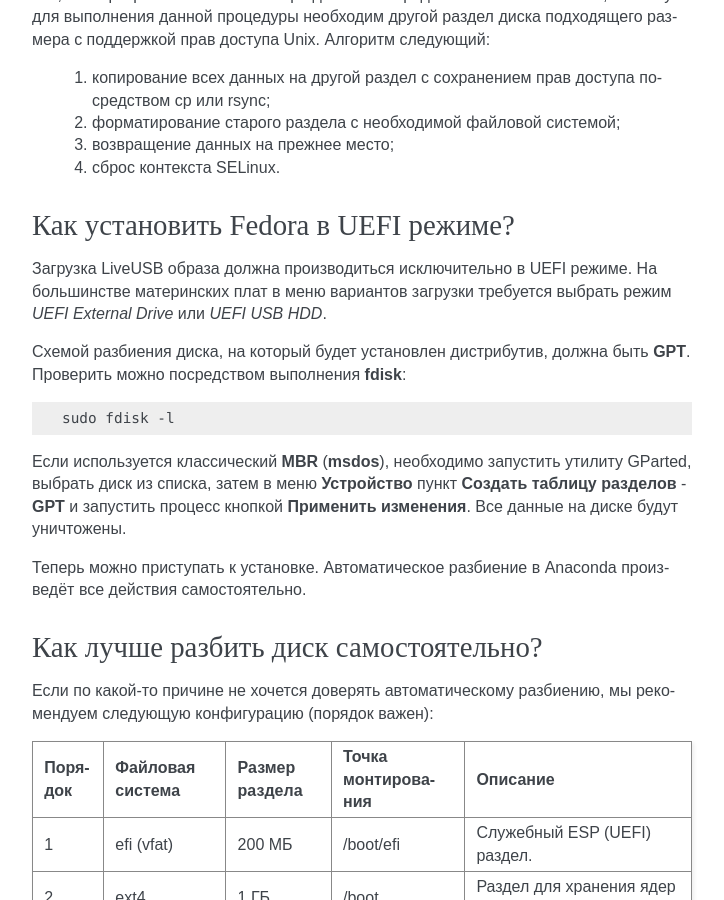
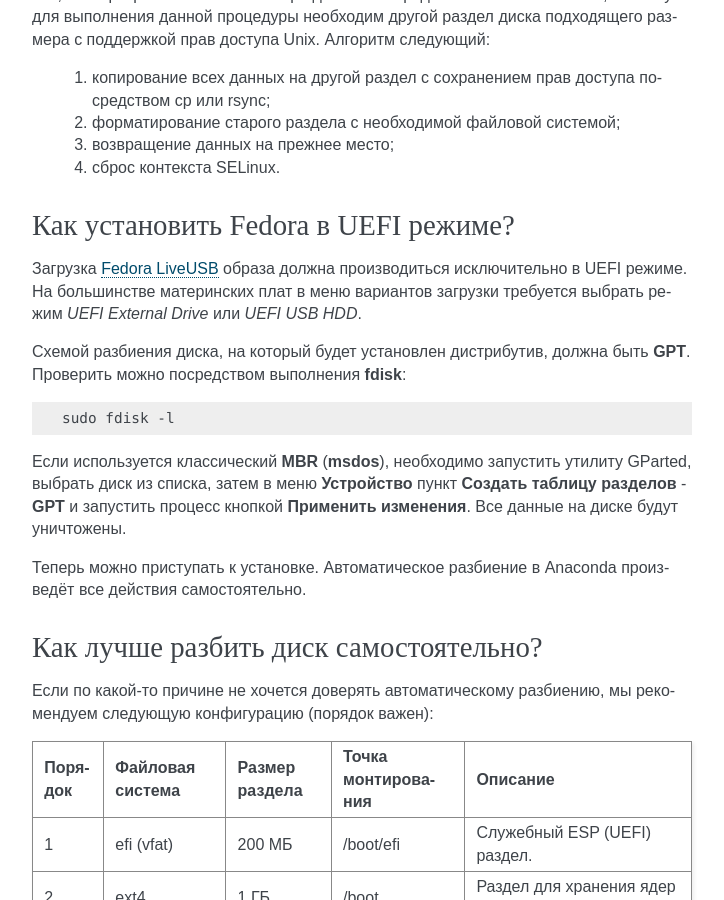
Before and after one commit to RussianFedora/FAQ, a Sphinx documentation site: the page built from source/installation.rst, in a window 1280 px wide and 900 px high, scrolled down 5157 px. Shown: the whole window, without its empty margins (388-1112 px from the left). Built offline with Sphinx 7.4.7, drawn with Linux system fonts in a browser that asks for light colours; some of the changed text lies outside the part shown.

Commit message:
Added more internal hyperlinks to LiveUSB question.

```diff
--- a/source/installation.rst
+++ b/source/installation.rst
@@ -108,7 +108,7 @@
 
 Да. Алгоритм такой:
 
- 1. загрузка с LiveUSB;
+ 1. загрузка с :ref:`Fedora LiveUSB <usb-flash>`;
  2. создание разделов для новой установки Fedora посредством GParted или любой другой утилиты разбиения дисков;
  3. монтирование старых и новых разделов;
  4. :ref:`копирование всех файлов и каталогов <copying-data>` со старого накопителя на новый с сохранением прав доступа;
@@ -295,7 +295,7 @@
 Как установить Fedora в UEFI режиме?
 =======================================
 
-Загрузка LiveUSB образа должна производиться исключительно в UEFI режиме. На большинстве материнских плат в меню вариантов загрузки требуется выбрать режим *UEFI External Drive* или *UEFI USB HDD*.
+Загрузка :ref:`Fedora LiveUSB <usb-flash>` образа должна производиться исключительно в UEFI режиме. На большинстве материнских плат в меню вариантов загрузки требуется выбрать режим *UEFI External Drive* или *UEFI USB HDD*.
 
 Схемой разбиения диска, на который будет установлен дистрибутив, должна быть **GPT**. Проверить можно посредством выполнения **fdisk**:
 
```
